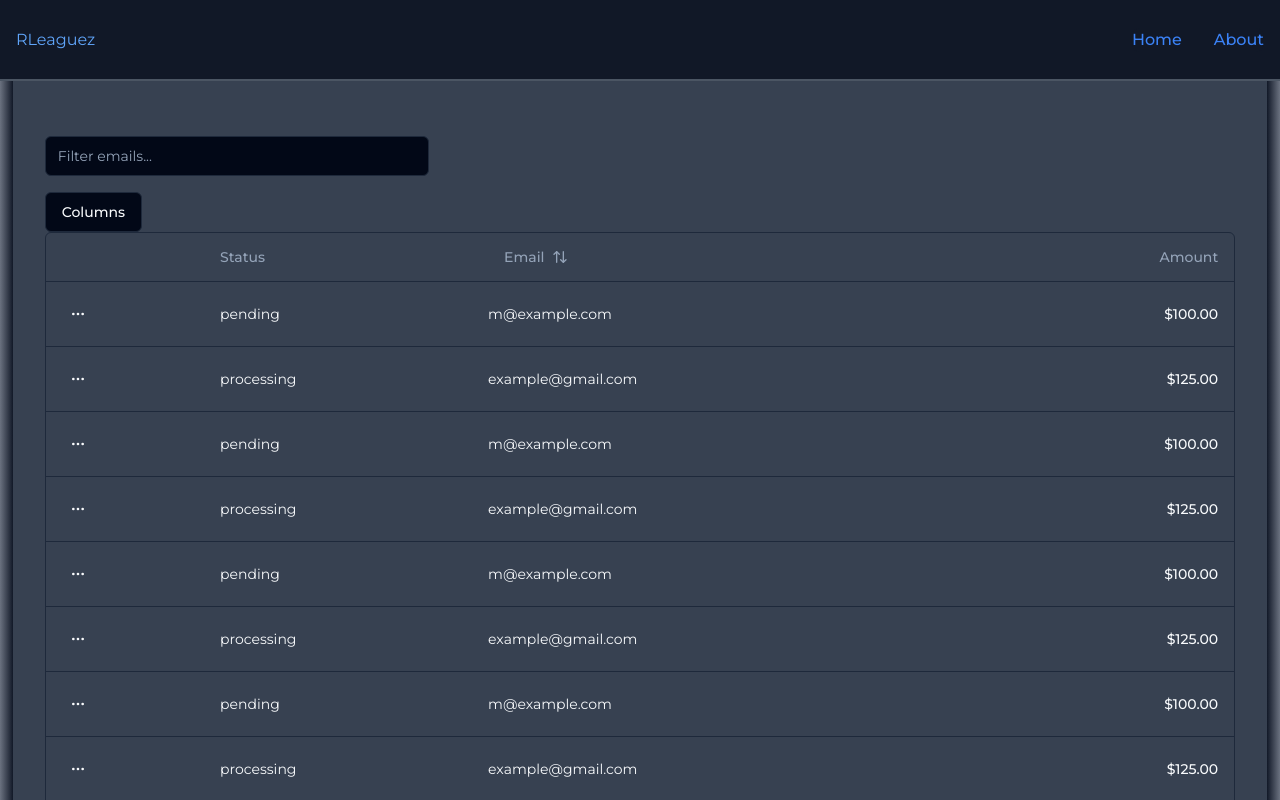
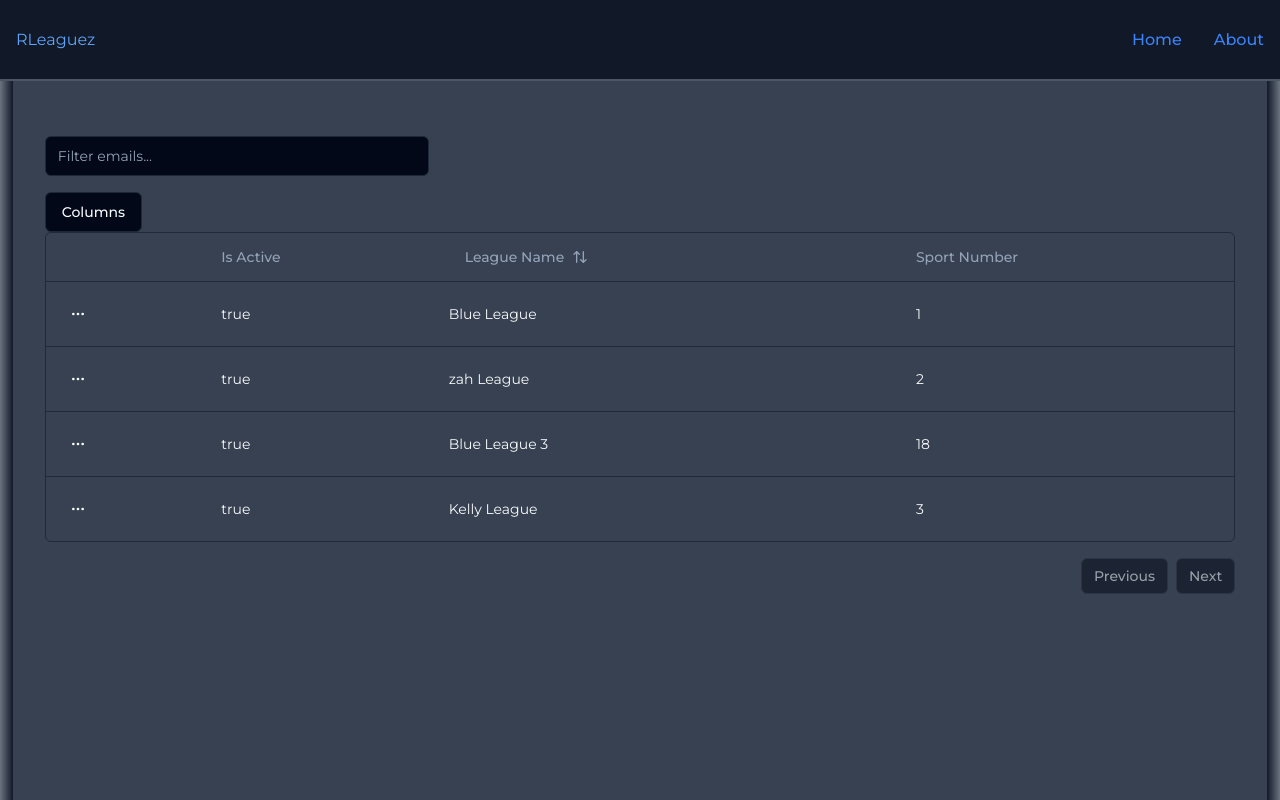
Before and after one commit to ccatto/rleaguez, a Next.js app: page /leaguez/league-grid in a window 1280 px wide. Shown: the top 800 px of the page. Built offline with nearby package versions, Linux system fonts and the light colour scheme; a web font is replaced by a local one.

Commit message:
static league data grid success.

```diff
--- /dev/null
+++ b/app/(public)/leaguez/league-grid/columnsLeague.tsx
@@ -0,0 +1,115 @@
+'use client';
+import React from 'react';
+
+import { ColumnDef } from '@tanstack/react-table';
+// import { MoreHorizontal } from "lucide-react"
+import { ArrowUpDown, MoreHorizontal } from 'lucide-react';
+
+import { Checkbox } from '../../../../components/ui/checkbox';
+
+import { Button } from '../../../../components/ui/button';
+import {
+  DropdownMenu,
+  DropdownMenuContent,
+  DropdownMenuItem,
+  DropdownMenuLabel,
+  DropdownMenuSeparator,
+  DropdownMenuTrigger,
+} from '../../../../components/ui/dropdown-menu';
+
+// This type is used to define the shape of our data.
+// You can use a Zod schema here if you want.
+// export type Payment = {
+//   id: string;
+//   amount: number;
+//   status: 'pending' | 'processing' | 'success' | 'failed';
+//   email: string;
+// };
+
+export type StaticLeague = {
+  id: string;
+  leagueId: number;
+  // status: 'pending' | 'processing' | 'success' | 'failed';
+  leagueName: string;
+  leagueColor: string;
+  isActive: boolean;
+  leagueSport: number;
+};
+
+export const columnsLeague: ColumnDef<StaticLeague>[] = [
+  // {
+  //   id: "select",
+  //   header: ({ table }) => (
+  //     <Checkbox
+  //       checked={
+  //         table.getIsAllPageRowsSelected() ||
+  //         (table.getIsSomePageRowsSelected() && "indeterminate")
+  //       }
+  //       onCheckedChange={(value) => table.toggleAllPageRowsSelected(!!value)}
+  //       aria-label="Select all"
+  //     />
+  //   ),
+  //   cell: ({ row }) => (
+  //     <Checkbox
+  //       checked={row.getIsSelected()}
+  //       onCheckedChange={(value) => row.toggleSelected(!!value)}
+  //       aria-label="Select row"
+  //     />
+  //   ),
+  //   enableSorting: false,
+  //   enableHiding: false,
+  // },
+
+  {
+    id: 'actions',
+    cell: ({ row }) => {
+      // const payment = row.original;
+      const league = row.original;
+
+      return (
+        <DropdownMenu>
+          <DropdownMenuTrigger asChild>
+            <Button variant="ghost" className="h-8 w-8 p-0">
+              <span className="sr-only">Open menu</span>
+              <MoreHorizontal className="h-4 w-4" />
+            </Button>
+          </DropdownMenuTrigger>
+          <DropdownMenuContent align="end">
+            <DropdownMenuLabel>Actions</DropdownMenuLabel>
+            <DropdownMenuItem
+              onClick={() => navigator.clipboard.writeText(league.id)}
+            >
+              Copy league ID
+            </DropdownMenuItem>
+            <DropdownMenuSeparator />
+            <DropdownMenuItem>View customer</DropdownMenuItem>
+            <DropdownMenuItem>View league details</DropdownMenuItem>
+          </DropdownMenuContent>
+        </DropdownMenu>
+      );
+    },
+  },
+
+  {
+    accessorKey: 'isActive',
+    header: 'Is Active',
+  },
+  {
+    accessorKey: 'leagueName',
+    header: ({ column }) => {
+      return (
+        <Button
+          variant="ghost"
+          onClick={() => column.toggleSorting(column.getIsSorted() === 'asc')}
+        >
+          League Name
+          <ArrowUpDown className="ml-2 h-4 w-4" />
+        </Button>
+      );
+    },
+  },
+  {
+    accessorKey: 'leagueSport',
+    header: 'Sport Number',
+  },
+];
--- a/app/(public)/leaguez/league-grid/page.tsx
+++ b/app/(public)/leaguez/league-grid/page.tsx
@@ -1,7 +1,45 @@
 import { Payment, columns } from './columns';
 import { DataTableCatto } from '../../../../components/ui/data-table-catto';
 import React from 'react';
+import { StaticLeague } from '../../../../lib/definitions';
+import { columnsLeague } from './columnsLeague';
 
+async function getStaticLeagueData(): Promise<StaticLeague[]> {
+  return [
+    {
+      "id": "1",
+      "leagueId": 12,
+      "leagueName": "Blue League",
+      "leagueColor": "Blue",
+      "isActive": true,
+      "leagueSport": 1,
+    },
+    {
+      "id": "11",
+      "leagueId": 123,
+      "leagueName": "zah League",
+      "leagueColor": "BlueOrange",
+      "isActive": true,
+      "leagueSport": 2,
+    },
+    {
+      "id": "13",
+      "leagueId": 124,
+      "leagueName": "Blue League 3",
+      "leagueColor": "BlueBlack",
+      "isActive": true,
+      "leagueSport": 18,
+    },
+    {
+      "id": "121",
+      "leagueId": 1223,
+      "leagueName": "Kelly League",
+      "leagueColor": "BlueOrange",
+      "isActive": true,
+      "leagueSport": 3,
+    },
+  ]
+}
 async function getData(): Promise<Payment[]> {
   // Fetch data from your API here.
   return [
@@ -83,10 +121,12 @@ async function getData(): Promise<Payment[]> {
 
 export default async function DemoPage() {
   const data = await getData();
+  const staticLeagueData = await getStaticLeagueData();
 
   return (
     <div className="container mx-auto py-10">
-      <DataTableCatto columns={columns} data={data} />
+      <DataTableCatto columns={columnsLeague} data={staticLeagueData} />
+      {/* <DataTableCatto columns={columns} data={data} /> */}
     </div>
   );
 }
--- /dev/null
+++ b/app/(public)/leaguez/league-grid/staticData.ts
@@ -0,0 +1,53 @@
+export type StaticLeague = {
+  id: string;
+  leagueId: number;
+  // status: 'pending' | 'processing' | 'success' | 'failed';
+  leagueName: string;
+  leagueColor: string;
+  isActive: boolean;
+  leagueSport: number;
+};
+
+export const staticleague: StaticLeague[] = [
+  {
+    "id": "1",
+    "leagueId": 12,
+    "leagueName": "Blue League",
+    "leagueColor": "Blue",
+    "isActive": true,
+    "leagueSport": 1,
+  },
+  {
+    "id": "11",
+    "leagueId": 123,
+    "leagueName": "zah League",
+    "leagueColor": "BlueOrange",
+    "isActive": true,
+    "leagueSport": 2,
+  },
+  {
+    "id": "13",
+    "leagueId": 124,
+    "leagueName": "Blue League 3",
+    "leagueColor": "BlueBlack",
+    "isActive": true,
+    "leagueSport": 18,
+  },
+  {
+    "id": "121",
+    "leagueId": 1223,
+    "leagueName": "Kelly League",
+    "leagueColor": "BlueOrange",
+    "isActive": true,
+    "leagueSport": 3,
+  },
+  // ...
+];
+
+
+// "id": "1",
+// "leagueId": "",
+// "leagueName": "Blue League",
+// "leagueColor": "Blue",
+// "isActive": true,
+// "leagueSport": 1
```
Also changed, not shown: lib/definitions.ts (+10 -0 lines).
